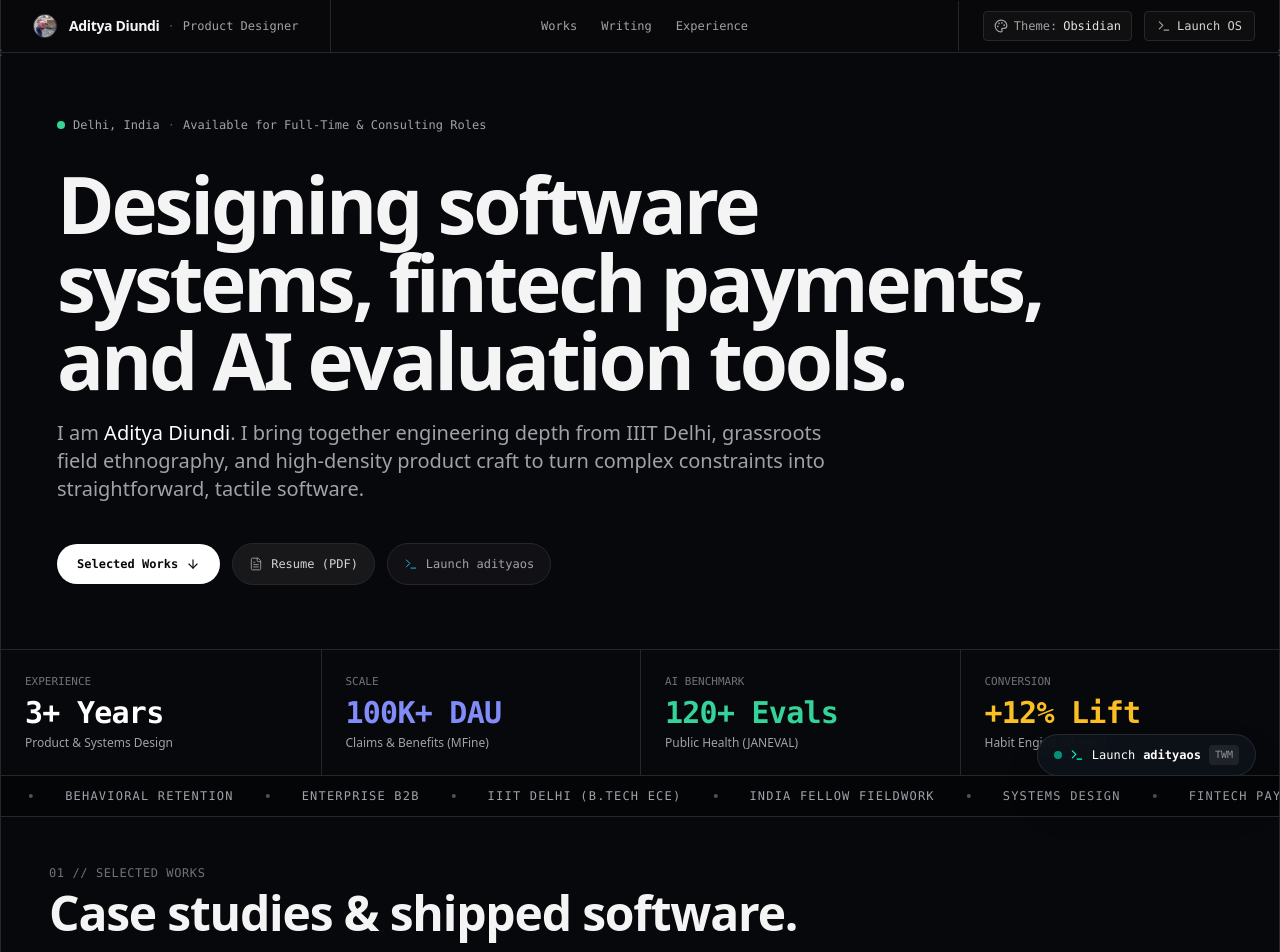
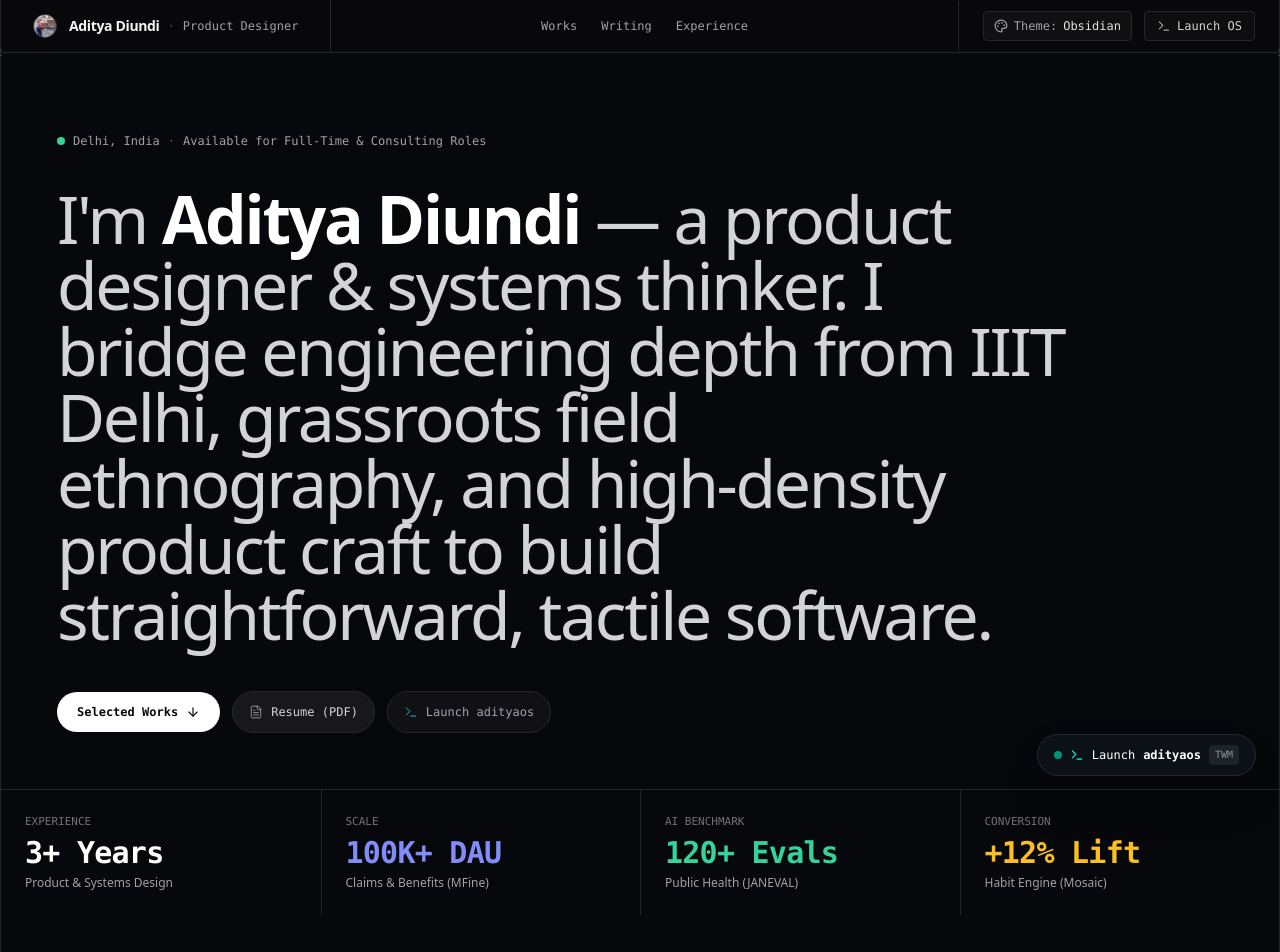
Before and after one commit to AdityaDiundi/adityaos, a Next.js app: page / in a window 1280 px wide. Shown: the top 952 px of the page. Built offline with nearby package versions, Linux system fonts and the light colour scheme.

Commit message:
feat(portfolio): single personal intro headline in hero and removed marquee ticker

```diff
--- a/components/Portfolio/PortfolioHero.tsx
+++ b/components/Portfolio/PortfolioHero.tsx
@@ -1,7 +1,7 @@
 "use client";
 
 import React from "react";
-import { ArrowDown, FileText, Terminal, MapPin } from "lucide-react";
+import { ArrowDown, FileText, Terminal } from "lucide-react";
 
 interface PortfolioHeroProps {
   onExploreWork: () => void;
@@ -9,16 +9,6 @@ interface PortfolioHeroProps {
 }
 
 export function PortfolioHero({ onExploreWork, onLaunchOS }: PortfolioHeroProps) {
-  const marqueeItems = [
-    "FINTECH PAYMENTS",
-    "AI EVALUATION",
-    "BEHAVIORAL RETENTION",
-    "ENTERPRISE B2B",
-    "IIIT DELHI (B.TECH ECE)",
-    "INDIA FELLOW FIELDWORK",
-    "SYSTEMS DESIGN",
-  ];
-
   return (
     <section className="relative overflow-hidden">
       <div className="max-w-7xl mx-auto border-x border-zinc-800 relative">
@@ -26,8 +16,8 @@ export function PortfolioHero({ onExploreWork, onLaunchOS }: PortfolioHeroProps)
         <span className="absolute -top-1.5 -right-1.5 font-mono text-xs text-zinc-600 select-none z-20">+</span>
 
         {/* Hero Body */}
-        <div className="px-6 sm:px-10 lg:px-14 pt-12 sm:pt-16 pb-12 sm:pb-16 space-y-8">
-          {/* Subtle Location & Status Tag */}
+        <div className="px-6 sm:px-10 lg:px-14 pt-14 sm:pt-20 pb-14 sm:pb-18 space-y-9">
+          {/* Status & Location Pill */}
           <div className="flex items-center gap-2 text-xs font-mono text-zinc-400">
             <span className="w-2 h-2 rounded-full bg-emerald-400" />
             <span>Delhi, India</span>
@@ -35,15 +25,11 @@ export function PortfolioHero({ onExploreWork, onLaunchOS }: PortfolioHeroProps)
             <span>Available for Full-Time & Consulting Roles</span>
           </div>
 
-          {/* Clean, Massive Typographic Headline */}
-          <div className="space-y-5 max-w-5xl">
-            <h1 className="text-4xl sm:text-6xl md:text-7xl lg:text-[78px] font-sans font-semibold tracking-[-0.04em] leading-[1.02] text-zinc-100">
-              Designing software systems, fintech payments, and AI evaluation tools.
+          {/* Single, Confident Intro Statement */}
+          <div className="max-w-5xl">
+            <h1 className="text-3xl sm:text-5xl md:text-6xl lg:text-[66px] font-sans font-medium tracking-[-0.035em] leading-[1.08] text-zinc-300">
+              I&apos;m <span className="text-white font-semibold">Aditya Diundi</span> — a product designer & systems thinker. I bridge engineering depth from IIIT Delhi, grassroots field ethnography, and high-density product craft to build straightforward, tactile software.
             </h1>
-
-            <p className="text-base sm:text-xl text-zinc-400 font-sans leading-relaxed max-w-3xl">
-              I am <span className="text-white font-medium">Aditya Diundi</span>. I bring together engineering depth from IIIT Delhi, grassroots field ethnography, and high-density product craft to turn complex constraints into straightforward, tactile software.
-            </p>
           </div>
 
           {/* Minimal Action CTAs */}
@@ -76,42 +62,30 @@ export function PortfolioHero({ onExploreWork, onLaunchOS }: PortfolioHeroProps)
           </div>
         </div>
 
-        {/* 4-Cell Stats Bar Snapped into Grid */}
+        {/* 4-Cell Proof Bar Snapped into Grid */}
         <div className="grid grid-cols-2 md:grid-cols-4 border-t border-zinc-800 divide-x divide-y md:divide-y-0 divide-zinc-800 bg-zinc-950/40 font-mono">
           <div className="p-6 space-y-1">
-            <div className="text-[11px] text-zinc-500">EXPERIENCE</div>
+            <div className="text-[11px] text-zinc-500 uppercase">Experience</div>
             <div className="text-2xl sm:text-3xl font-bold text-white tracking-tight">3+ Years</div>
             <div className="text-xs text-zinc-400 font-sans">Product & Systems Design</div>
           </div>
 
           <div className="p-6 space-y-1">
-            <div className="text-[11px] text-zinc-500">SCALE</div>
+            <div className="text-[11px] text-zinc-500 uppercase">Scale</div>
             <div className="text-2xl sm:text-3xl font-bold text-indigo-400 tracking-tight">100K+ DAU</div>
             <div className="text-xs text-zinc-400 font-sans">Claims & Benefits (MFine)</div>
           </div>
 
           <div className="p-6 space-y-1">
-            <div className="text-[11px] text-zinc-500">AI BENCHMARK</div>
+            <div className="text-[11px] text-zinc-500 uppercase">AI Benchmark</div>
             <div className="text-2xl sm:text-3xl font-bold text-emerald-400 tracking-tight">120+ Evals</div>
             <div className="text-xs text-zinc-400 font-sans">Public Health (JANEVAL)</div>
           </div>
 
           <div className="p-6 space-y-1">
-            <div className="text-[11px] text-zinc-500">CONVERSION</div>
+            <div className="text-[11px] text-zinc-500 uppercase">Conversion</div>
             <div className="text-2xl sm:text-3xl font-bold text-amber-400 tracking-tight">+12% Lift</div>
             <div className="text-xs text-zinc-400 font-sans">Habit Engine (Mosaic)</div>
-          </div>
-        </div>
-
-        {/* Clean Marquee Ribbon */}
-        <div className="w-full overflow-hidden border-t border-b border-zinc-800 py-3 bg-black/40">
-          <div className="flex w-max animate-marquee space-x-8 font-mono text-xs tracking-widest uppercase text-zinc-400">
-            {[...marqueeItems, ...marqueeItems].map((item, idx) => (
-              <div key={idx} className="flex items-center space-x-8">
-                <span>{item}</span>
-                <span className="w-1 h-1 rounded-full bg-zinc-600" />
-              </div>
-            ))}
           </div>
         </div>
       </div>
```
Also changed, not shown: 1 other file (tests, documents, lock files or other folders).
